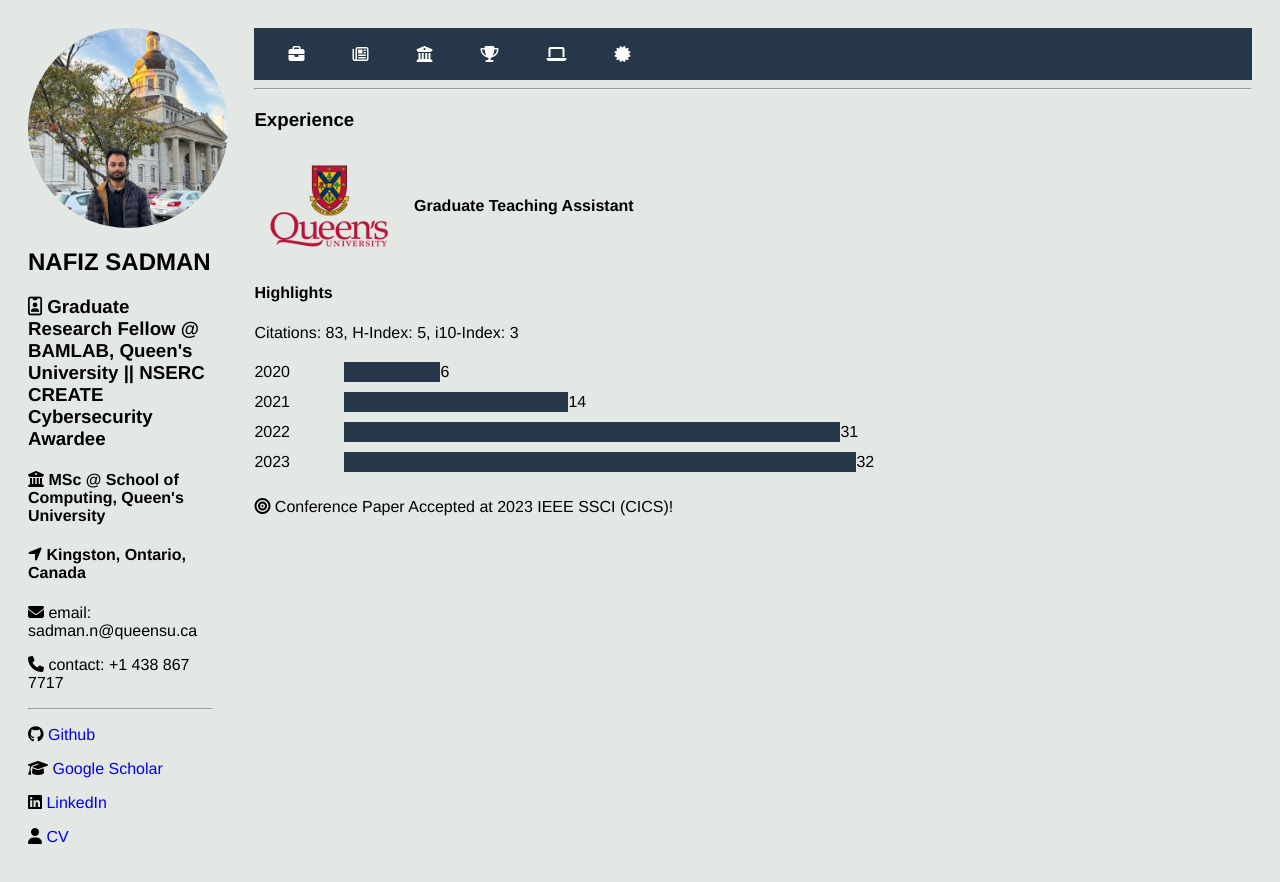
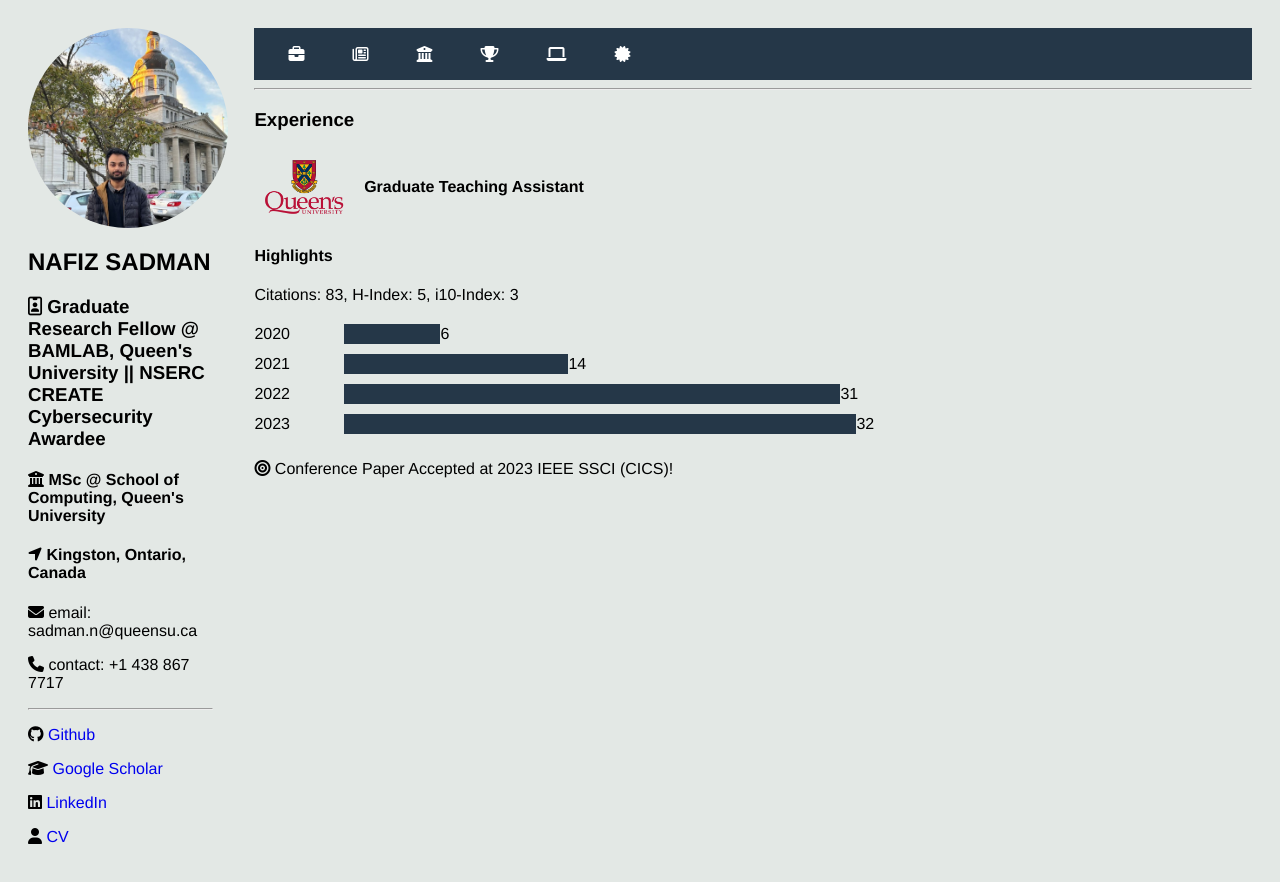
Before and after one commit to Nafiz95/Nafiz95.github.io, a plain HTML site: page index.html in a window 1280 px wide. Drawn offline with Linux system fonts and the light colour scheme.

Commit message:
Update index.html

```diff
--- a/index.html
+++ b/index.html
@@ -149,7 +149,7 @@
                 <hr>
                 <h3>Experience</h3>
                   <div style="display: flex; align-items: center;">
-                    <img src="QueensLogo_colour.png" alt="Profile Picture" style="width: 15%; height: 15%;">
+                    <img src="QueensLogo_colour.png" alt="Profile Picture" style="width: 10%; height: 10%;">
                     <h4 style="margin-left: 10px;">Graduate Teaching Assistant</h4>
                   </div>
                 <h4>Highlights</h4>
```
